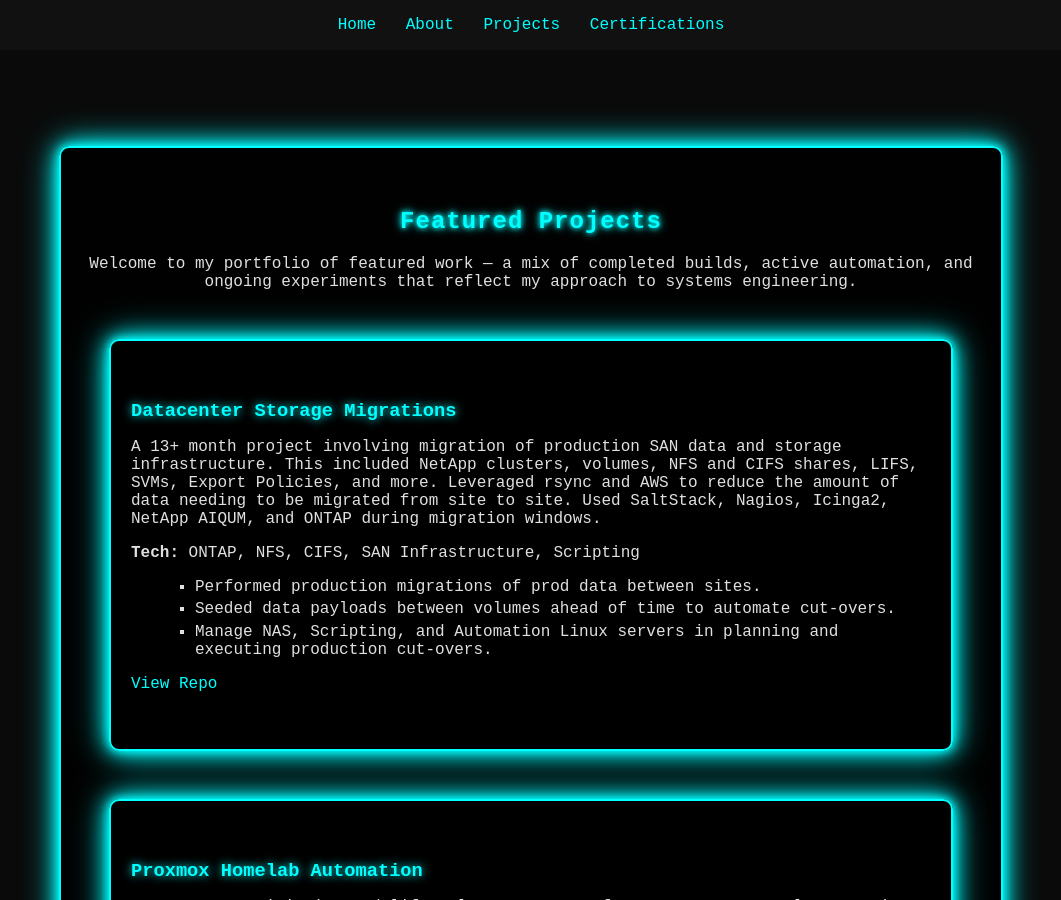
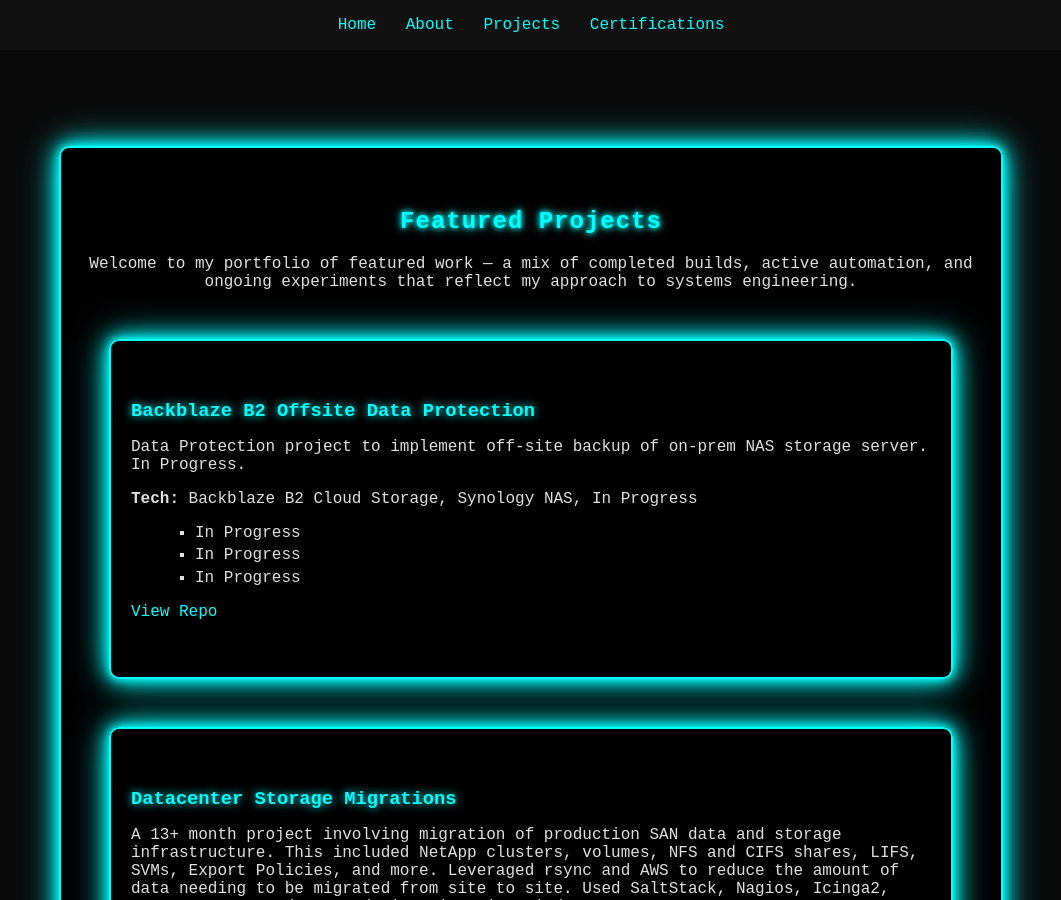
Before and after one commit to pearson-thaddeus-l/pearson-thaddeus-l-jekyll, a Jekyll site: the page built from projects.md, in a window 1280 px wide and 900 px high. Shown: the whole window, without its empty margins (109-1170 px from the left). Built offline with Jekyll 4.4.1, drawn with Linux system fonts in a browser that asks for light colours.

Commit message:
Starting Backblaze Project

```diff
--- a/projects.md
+++ b/projects.md
@@ -9,6 +9,20 @@
 <p>
 Welcome to my portfolio of featured work — a mix of completed builds, active automation, and ongoing experiments that reflect my approach to systems engineering.
 </p>
+
+<div class="neon-border project-card">
+  <h3>Backblaze B2 Offsite Data Protection</h3>
+  <p>
+    Data Protection project to implement off-site backup of on-prem NAS storage server. In Progress.
+  </p>
+  <p><strong>Tech:</strong> Backblaze B2 Cloud Storage, Synology NAS, In Progress</p>
+  <ul>
+    <li>In Progress</li>
+    <li>In Progress</li>
+    <li>In Progress</li>
+  </ul>
+  <p><a href="https://github.com/pearson-thaddeus-l/Backblaze" target="_blank" class="neon-button">View Repo</a></p>
+</div>
 
 <div class="neon-border project-card">
   <h3>Datacenter Storage Migrations</h3>
```
